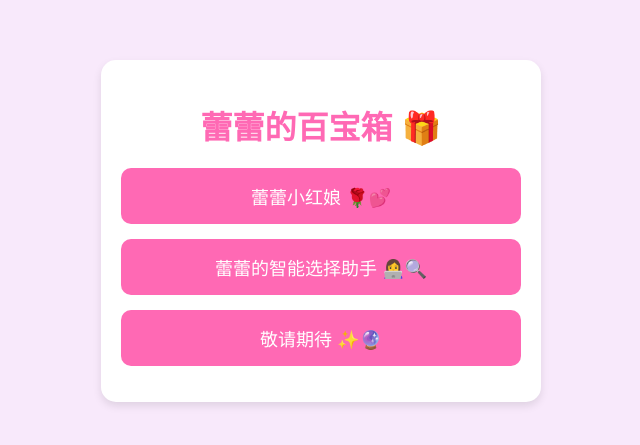
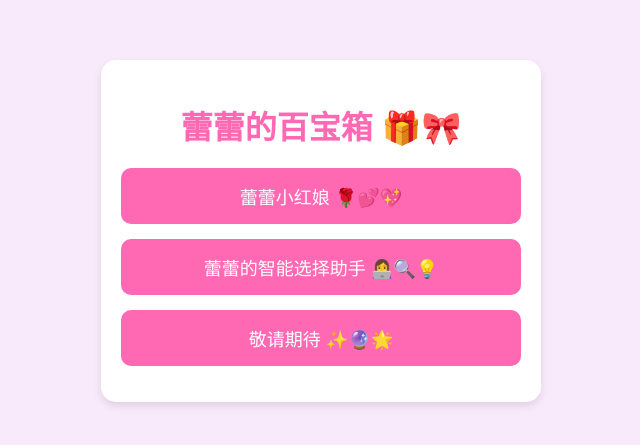
Before and after one commit to game9769/magic-box, a plain HTML site: page index.html in a window 1280 px wide. Shown: the part 169-614 px from the top of the page, without its empty margins (319-959 px from the left). Drawn offline with Linux system fonts and the light colour scheme.

Commit message:
Add files via upload

```diff
--- a/index.html
+++ b/index.html
@@ -66,16 +66,16 @@
 </head>
 <body>
     <div class="toolbox">
-        <h1>蕾蕾的百宝箱 🎁</h1>
+        <h1>蕾蕾的百宝箱 🎁🎀</h1>
         <ul class="tool-list">
             <li class="tool-item">
-                <button class="tool-button" onclick="openTool('https://game9769.github.io/matchmaker/', '蕾蕾小红娘')">蕾蕾小红娘 🌹💕</button>
+                <button class="tool-button" onclick="openTool('https://game9769.github.io/matchmaker/', '蕾蕾小红娘')">蕾蕾小红娘 🌹💕💖</button>
             </li>
             <li class="tool-item">
-                <button class="tool-button" onclick="openTool('https://game9769.github.io/choose/', '蕾蕾的智能选择助手')">蕾蕾的智能选择助手 👩‍💻🔍</button>
+                <button class="tool-button" onclick="openTool('https://game9769.github.io/choose/', '蕾蕾的智能选择助手')">蕾蕾的智能选择助手 👩‍💻🔍💡</button>
             </li>
             <li class="tool-item">
-                <button class="tool-button" onclick="showComingSoon()">敬请期待 ✨🔮</button>
+                <button class="tool-button" onclick="showComingSoon()">敬请期待 ✨🔮🌟</button>
             </li>
         </ul>
     </div>
```
